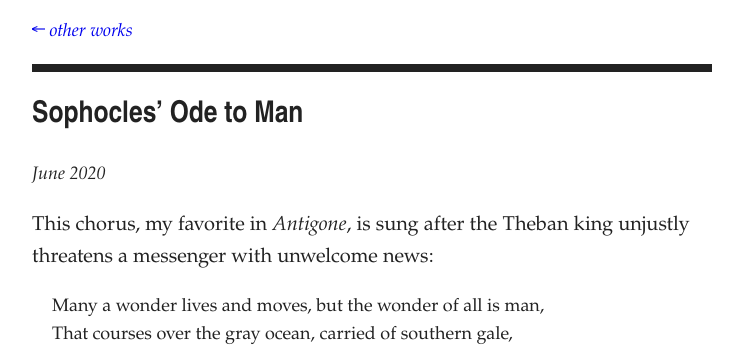
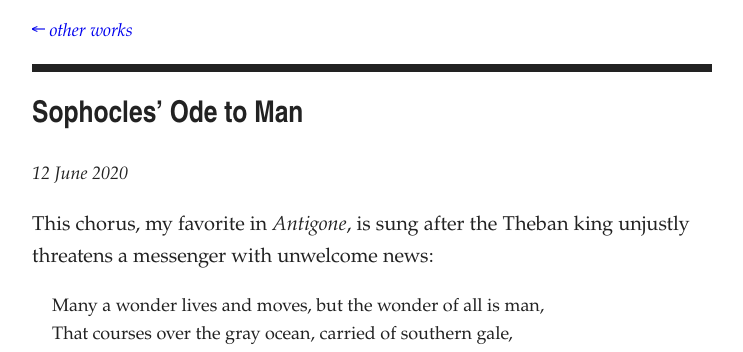
Before and after one commit to artsandmetaphysics/goodlifeodyssey, a Jekyll site: the page built from _posts/2020-06-12-sophocles-ode-to-man.md, in a window 1280 px wide. Shown: the top 352 px of the page, without its empty margins (268-1011 px from the left). Built offline with Jekyll 4.4.1, drawn with Linux system fonts in a browser that asks for light colours.

Commit message:
Add content

```diff
--- a/_config.yml
+++ b/_config.yml
@@ -6,7 +6,7 @@
 
 markdown: kramdown
 theme: minima
-permalink: /meditations/:year/:i_month/:title
+permalink: /meditations/:title
 config:
   - jekyll-feed
 exclude:
--- a/_layouts/basic.html
+++ b/_layouts/basic.html
@@ -25,7 +25,7 @@
     </header>
     <main>
       <h1>{{ page.title | replace_first: "_", "<em>" | replace: " _", " <em>" | replace: "_", "</em>" | normalize_whitespace }}</h1>
-      {% if page.is_post %}<small>{{ page.date | date: "%B %Y" }}</small>{% endif %}
+      {% if page.is_post %}<small>{{ page.date | date: "%d %B %Y" }}</small>{% endif %}
       {{ content }}
     </main>
     <footer>
```
